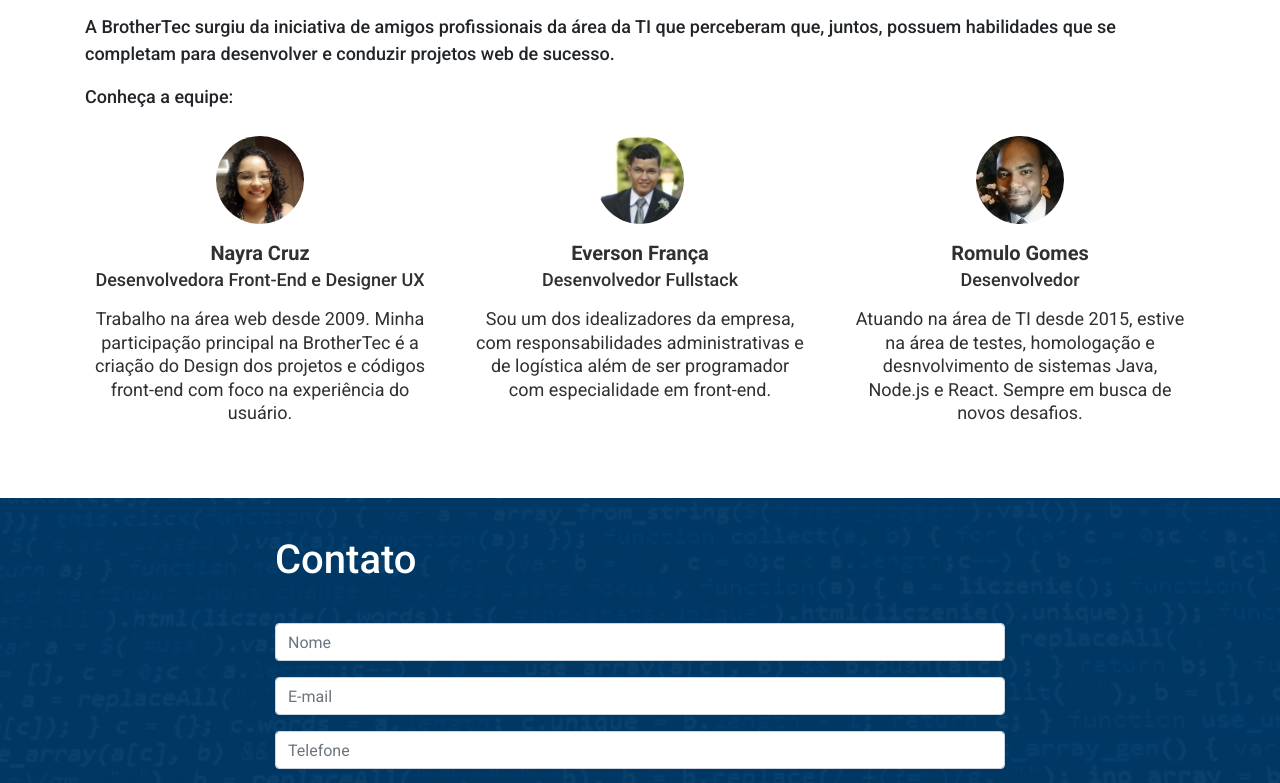
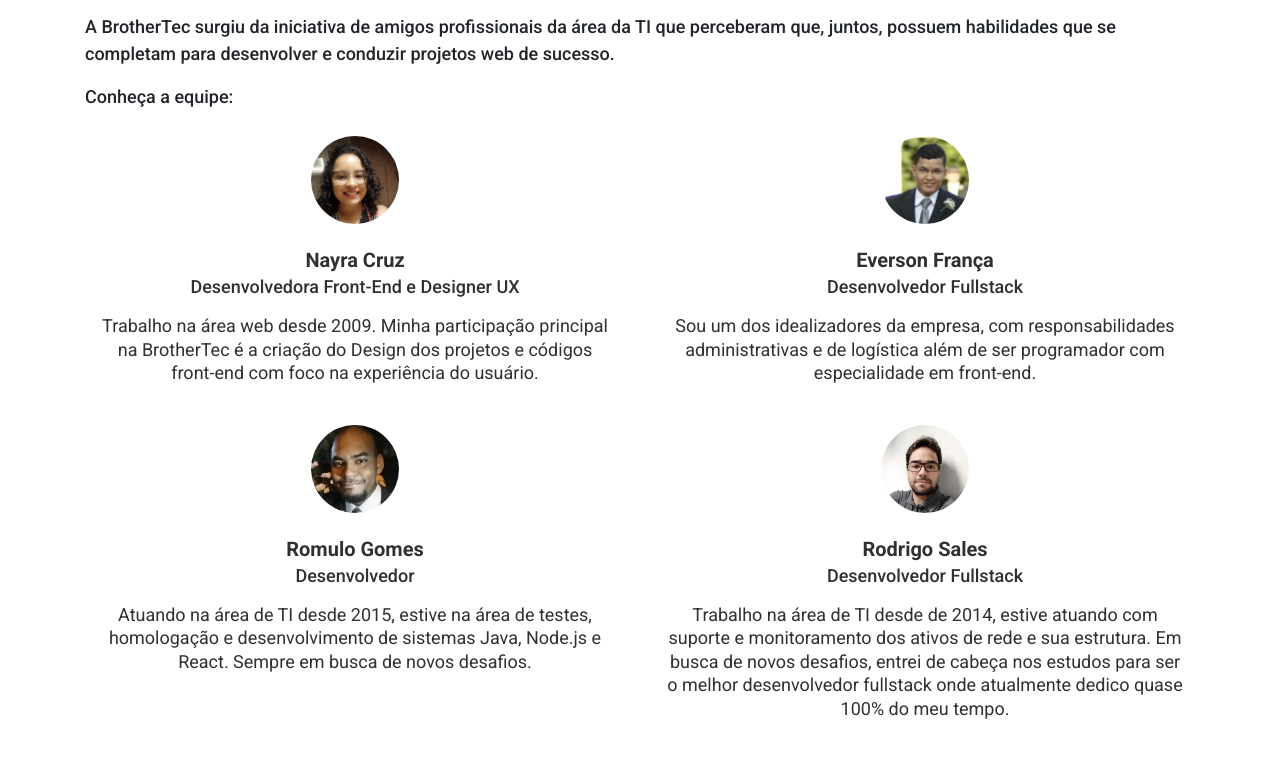
Before and after one commit to Brothertec/site, a React (Create React App) app: page /#/ in a window 1280 px wide. Shown: the part 1620-2403 px from the top of the page. Built offline with nearby package versions, Linux system fonts and the light colour scheme.

Commit message:
atualização de membro

```diff
--- a/src/componentes/Banner/index.js
+++ b/src/componentes/Banner/index.js
@@ -11,23 +11,36 @@ export default function Banner() {
     <section className="banner" id="banner">
       <div className="container">
         <div className="titulo">
-                    <h1>Soluções sob medida<br />para impulsionar o <br /><span>seu negócio</span></h1>
+          <h1>
+            Soluções sob medida
+            <br />
+            para impulsionar o <br />
+            <span>seu negócio</span>
+          </h1>
         </div>
         <div className="row">
-                    <div className="col-12 col-md-4">
+          <div className="col-12 col-lg-4">
             <span className="icon-title">Websites</span>
-                        <img className="icon-image website" src={websiteImg} alt="Website" />
+            <img
+              className="icon-image website"
+              src={websiteImg}
+              alt="Website"
+            />
           </div>
-                    <div className="col-6 col-md-4">
+          <div className="col-6 col-lg-4">
             <span className="icon-title">Aplicativos</span>
-                        <img className="icon-image" src={aplicativosImg} alt="Aplicativos" />
+            <img
+              className="icon-image"
+              src={aplicativosImg}
+              alt="Aplicativos"
+            />
           </div>
-                    <div className="col-6 col-md 4">
+          <div className="col-6 col-lg-4">
             <span className="icon-title">Sistemas Web</span>
             <img className="icon-image" src={sistemasWebImg} alt="Sistemas" />
           </div>
         </div>
       </div>
     </section>
-    )
+  );
 }
--- a/src/componentes/Contato/index.js
+++ b/src/componentes/Contato/index.js
@@ -5,42 +5,93 @@ import { FaInstagramSquare } from 'react-icons/fa';
 
 import './contato.css';
 
-
 export default function Contato() {
   return (
     <section className="contato" id="contato">
       <div className="container">
         <div className="tamanho-contato">
           <h2 className="contato-titulo">Contato</h2>
-                    <form className="form-contato" action="https://getform.io/f/40603fc2-c339-43c1-bfcf-263957c3d2d6" method="POST">
-
+          <form
+            className="form-contato"
+            action="https://getform.io/f/40603fc2-c339-43c1-bfcf-263957c3d2d6"
+            method="POST"
+          >
             <div className="form-group ">
-                            <input type="text" className="form-control" id="NomeForm" name="name" placeholder="Nome" />
+              <input
+                type="text"
+                className="form-control"
+                id="NomeForm"
+                name="name"
+                placeholder="Nome"
+              />
             </div>
             <div className="form-group ">
-                            <input type="email" className="form-control" id="EmailForm" name="email" placeholder="E-mail" />
+              <input
+                type="email"
+                className="form-control"
+                id="EmailForm"
+                name="email"
+                placeholder="E-mail"
+              />
             </div>
             <div className="form-group ">
-                            <input type="number" className="form-control" id="TelefoneForm" name="telefone" placeholder="Telefone" />
+              <input
+                type="number"
+                className="form-control"
+                id="TelefoneForm"
+                name="telefone"
+                placeholder="Telefone"
+              />
             </div>
             <div className="form-group ">
-                            <textarea className="form-control" id="TextoForm" name="mensagem" placeholder="Mensagem" rows="5" />
+              <textarea
+                className="form-control"
+                id="TextoForm"
+                name="mensagem"
+                placeholder="Mensagem"
+                rows="5"
+              />
             </div>
             <div className="text-right">
-                            <button type="submit" class="btn btn-primary mb-2 btn-contato">Enviar</button>
+              <button
+                type="submit"
+                className="btn btn-primary mb-2 btn-contato"
+              >
+                Enviar
+              </button>
             </div>
           </form>
         </div>
       </div>
       <div className="contato-icone">
-
-                <span className="whats-icon icone-contato "><a className="link-icone" href="https://api.whatsapp.com/send?phone=5561982213275" target="_blank"><FaWhatsappSquare /></a></span>
-                <span className="face-icon icone-contato icone-meio "><a className="link-icone" href="https://www.facebook.com/BrotherTECTI" target="_blank"><FaFacebookSquare /></a></span>
-                <span className="insta-icon icone-contato "><a className="link-icone" href="https://www.instagram.com/brothertecti/?hl=pt-br" target="_blank"><FaInstagramSquare /></a></span>
-
+        <span className="whats-icon icone-contato ">
+          <a
+            className="link-icone"
+            href="https://api.whatsapp.com/send?phone=5561982213275"
+            target="_blank"
+          >
+            <FaWhatsappSquare />
+          </a>
+        </span>
+        <span className="face-icon icone-contato icone-meio ">
+          <a
+            className="link-icone"
+            href="https://www.facebook.com/BrotherTECTI"
+            target="_blank"
+          >
+            <FaFacebookSquare />
+          </a>
+        </span>
+        <span className="insta-icon icone-contato ">
+          <a
+            className="link-icone"
+            href="https://www.instagram.com/brothertecti/?hl=pt-br"
+            target="_blank"
+          >
+            <FaInstagramSquare />
+          </a>
+        </span>
       </div>
-
-        </section >
-
+    </section>
   );
 }
--- a/src/componentes/Integrante/index.js
+++ b/src/componentes/Integrante/index.js
@@ -6,12 +6,16 @@ export default function Integrante({ imagem, nome, funcao, descricao }) {
   return (
     <div className="integrante">
       <div className="integrante-div-imagem">
-                <img src={imagem} alt="" className="integrante-imagem" />
+        <div
+          className="integrante-imagem"
+          style={{
+            backgroundImage: `url(${imagem})`,
+          }}
+        ></div>
       </div>
       <h3 className="integrante-nome">{nome}</h3>
       <span className="integrante-funcao">{funcao}</span>
       <span className="integrante-descricao">{descricao}</span>
     </div>
   );
-
 }
--- a/src/componentes/Integrante/integrante.css
+++ b/src/componentes/Integrante/integrante.css
@@ -13,20 +13,24 @@
   padding-top: 16px;
 }
 
-@media (min-width:992px){
+@media (min-width: 992px) {
   .integrante-nome {
     font-size: 20px;
   }
 }
 
-.integrante-div-imagem{
+.integrante-div-imagem {
   text-align: center;
 }
 
-.integrante-imagem{
+.integrante-imagem {
+  display: inline-block;
   border-radius: 100%;
   width: 88px;
   height: 88px;
+  background-size: cover;
+  background-repeat: no-repeat;
+  background-position: center;
 }
 
 .integrante-funcao {
@@ -38,7 +42,7 @@
   line-height: 1.3;
 }
 
-@media (min-width:992px){
+@media (min-width: 992px) {
   .integrante-funcao {
     font-size: 18px;
   }
@@ -52,7 +56,7 @@
   line-height: 1.3;
 }
 
-@media (min-width:992px){
+@media (min-width: 992px) {
   .integrante-descricao {
     font-size: 18px;
   }
--- a/src/componentes/Sobre/index.js
+++ b/src/componentes/Sobre/index.js
@@ -5,6 +5,7 @@ import Integrante from '../Integrante';
 import imgRomulo from '../../img/romulo.jpeg';
 import imgNayra from '../../img/nayra.jpeg';
 import imgEverson from '../../img/everson.jpeg';
+import imgRodrigo from '../../img/rodrigo.jpg';
 
 import './sobre.css';
 
@@ -13,20 +14,56 @@ export default function Sobre() {
     <section className="section-sobre" id="sobre">
       <div className="container">
         <h2 className="sobre-titulo">Sobre nós</h2>
-                <p className="sobre-descricao">A BrotherTec surgiu da iniciativa de amigos profissionais da área da TI que perceberam que, juntos, possuem habilidades que se completam para desenvolver e conduzir projetos web de sucesso.</p>
+        <p className="sobre-descricao">
+          A BrotherTec surgiu da iniciativa de amigos profissionais da área da
+          TI que perceberam que, juntos, possuem habilidades que se completam
+          para desenvolver e conduzir projetos web de sucesso.
+        </p>
         <p className="sobre-descricao">Conheça a equipe:</p>
 
         <div className="row">
-                    <div className="col-12 col-sm-4">
-                        <Integrante imagem={imgNayra} nome="Nayra Cruz" funcao="Desenvolvedora Front-End e Designer UX" descricao="Trabalho na área web desde 2009. Minha participação principal na BrotherTec é a criação do Design dos projetos e códigos front-end com foco na experiência do usuário." />
-                        <hr className="separador-mobile"/>
+          <div className="col-12 col-md-6">
+            <div className="l-integrante">
+              <Integrante
+                imagem={imgNayra}
+                nome="Nayra Cruz"
+                funcao="Desenvolvedora Front-End e Designer UX"
+                descricao="Trabalho na área web desde 2009. Minha participação principal na BrotherTec é a criação do Design dos projetos e códigos front-end com foco na experiência do usuário."
+              />
             </div>
-                    <div className="col-12 col-sm-4">
-                        <Integrante imagem={imgEverson} nome="Everson França" funcao="Desenvolvedor Fullstack" descricao="Sou um dos idealizadores da empresa, com responsabilidades administrativas e de logística além de ser programador com especialidade em front-end." />
-                        <hr className="separador-mobile"/>
+            <hr className="separador-mobile" />
           </div>
-                    <div className="col-12 col-sm-4">
-                        <Integrante imagem={imgRomulo} nome="Romulo Gomes" funcao="Desenvolvedor" descricao="Atuando na área de TI desde 2015, estive na área de testes, homologação e desnvolvimento de sistemas Java, Node.js e React. Sempre em busca de novos desafios." />
+          <div className="col-12 col-md-6">
+            <div className="l-integrante">
+              <Integrante
+                imagem={imgEverson}
+                nome="Everson França"
+                funcao="Desenvolvedor Fullstack"
+                descricao="Sou um dos idealizadores da empresa, com responsabilidades administrativas e de logística além de ser programador com especialidade em front-end."
+              />
+            </div>
+            <hr className="separador-mobile" />
+          </div>
+          <div className="col-12 col-md-6">
+            <div className="l-integrante">
+              <Integrante
+                imagem={imgRomulo}
+                nome="Romulo Gomes"
+                funcao="Desenvolvedor"
+                descricao="Atuando na área de TI desde 2015, estive na área de testes, homologação e desenvolvimento de sistemas Java, Node.js e React. Sempre em busca de novos desafios."
+              />
+            </div>
+            <hr className="separador-mobile" />
+          </div>
+          <div className="col-12 col-md-6">
+            <div className="l-integrante">
+              <Integrante
+                imagem={imgRodrigo}
+                nome="Rodrigo Sales"
+                funcao="Desenvolvedor Fullstack"
+                descricao="Trabalho na área de TI desde de 2014, estive atuando com suporte e monitoramento dos ativos de rede e sua estrutura. Em busca de novos desafios, entrei de cabeça nos estudos para ser o melhor desenvolvedor fullstack onde atualmente dedico quase 100% do meu tempo."
+              />
+            </div>
           </div>
         </div>
       </div>
--- a/src/componentes/Sobre/sobre.css
+++ b/src/componentes/Sobre/sobre.css
@@ -10,11 +10,11 @@
 
 .separador-mobile {
   width: 64px;
-    border: 1px solid #C4C4C4;
-    background-color: #C4C4C4;
+  border: 1px solid #c4c4c4;
+  background-color: #c4c4c4;
 }
 
-@media (min-width: 992px) {
+@media (min-width: 768px) {
   .separador-mobile {
     display: none;
   }
@@ -47,3 +47,9 @@
     font-size: 18px;
   }
 }
+
+@media (min-width: 768px) {
+  .l-integrante {
+    margin-bottom: 20px;
+  }
+}
```
Also changed, not shown: src/img/rodrigo.jpg (added). Lines whose indentation alone changed are shown as unchanged.
